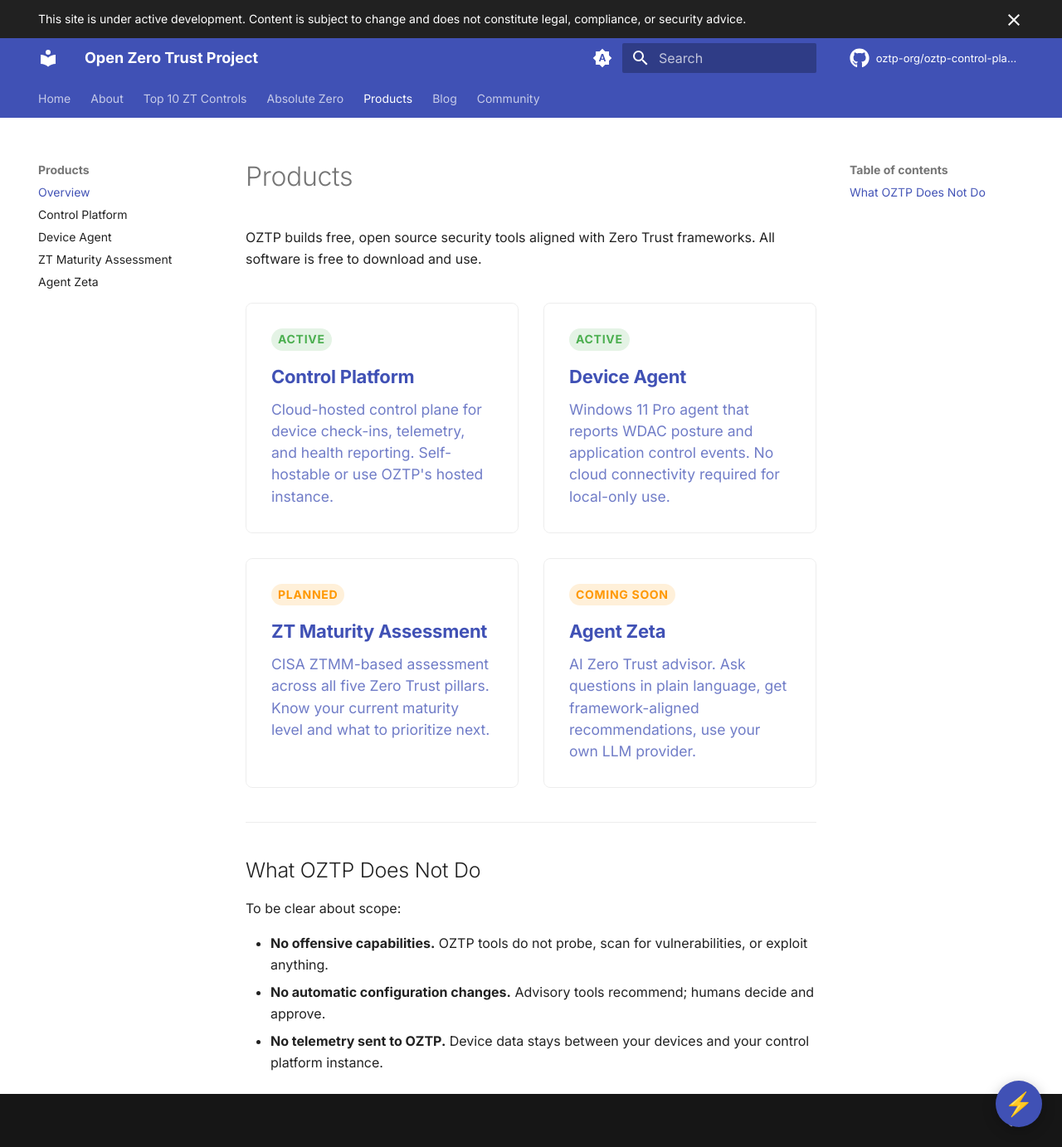
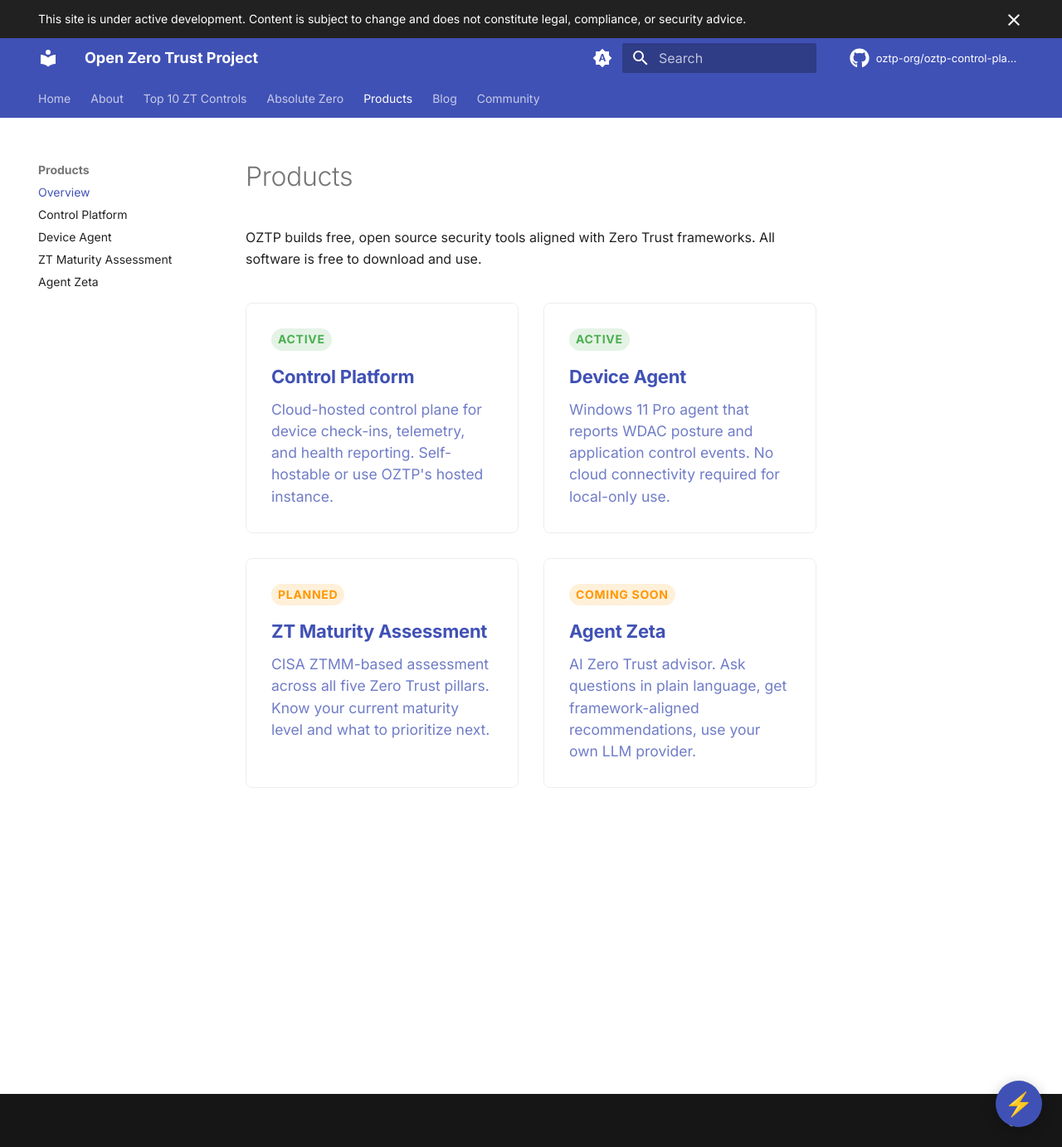
Before and after one commit to oztp-org/oztp-org.github.io, an MkDocs documentation site: the page built from docs/products/index.md, in a window 1280 px wide and 1383 px high. Shown: the whole window at 83% size. Built offline with MkDocs 1.6.1 and Material for MkDocs 9.7.7, drawn with Linux system fonts in a browser that asks for light colours; comment, search, counter and statistics services are not loaded.

Commit message:
Remove 'What OZTP Does Not Do' section from products index
Co-Authored-By: Claude Sonnet 4.6 <noreply@anthropic.com>

```diff
--- a/docs/products/index.md
+++ b/docs/products/index.md
@@ -24,13 +24,3 @@ OZTP builds free, open source security tools aligned with Zero Trust frameworks.
     <p>AI Zero Trust advisor. Ask questions in plain language, get framework-aligned recommendations, use your own LLM provider.</p>
   </a>
 </div>
-
----
-
-## What OZTP Does Not Do
-
-To be clear about scope:
-
-- **No offensive capabilities.** OZTP tools do not probe, scan for vulnerabilities, or exploit anything.
-- **No automatic configuration changes.** Advisory tools recommend; humans decide and approve.
-- **No telemetry sent to OZTP.** Device data stays between your devices and your control platform instance.
```
